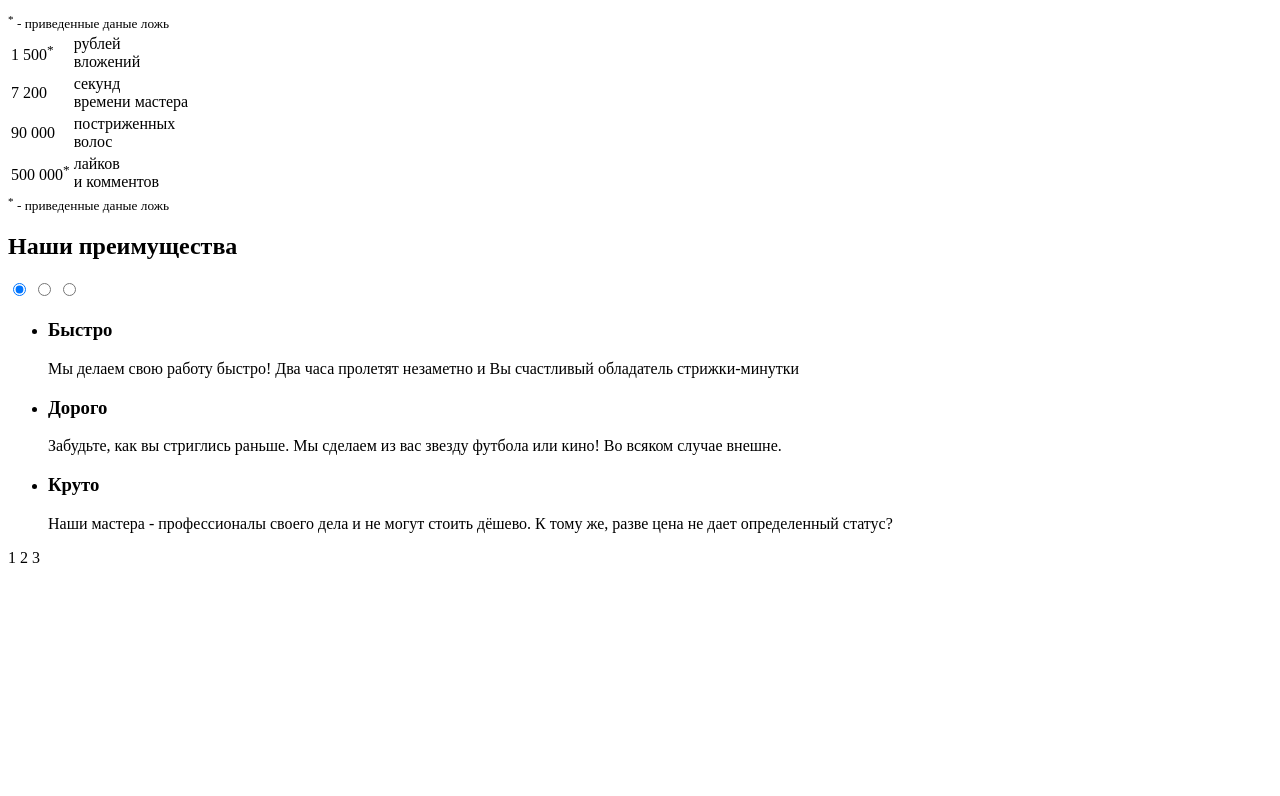
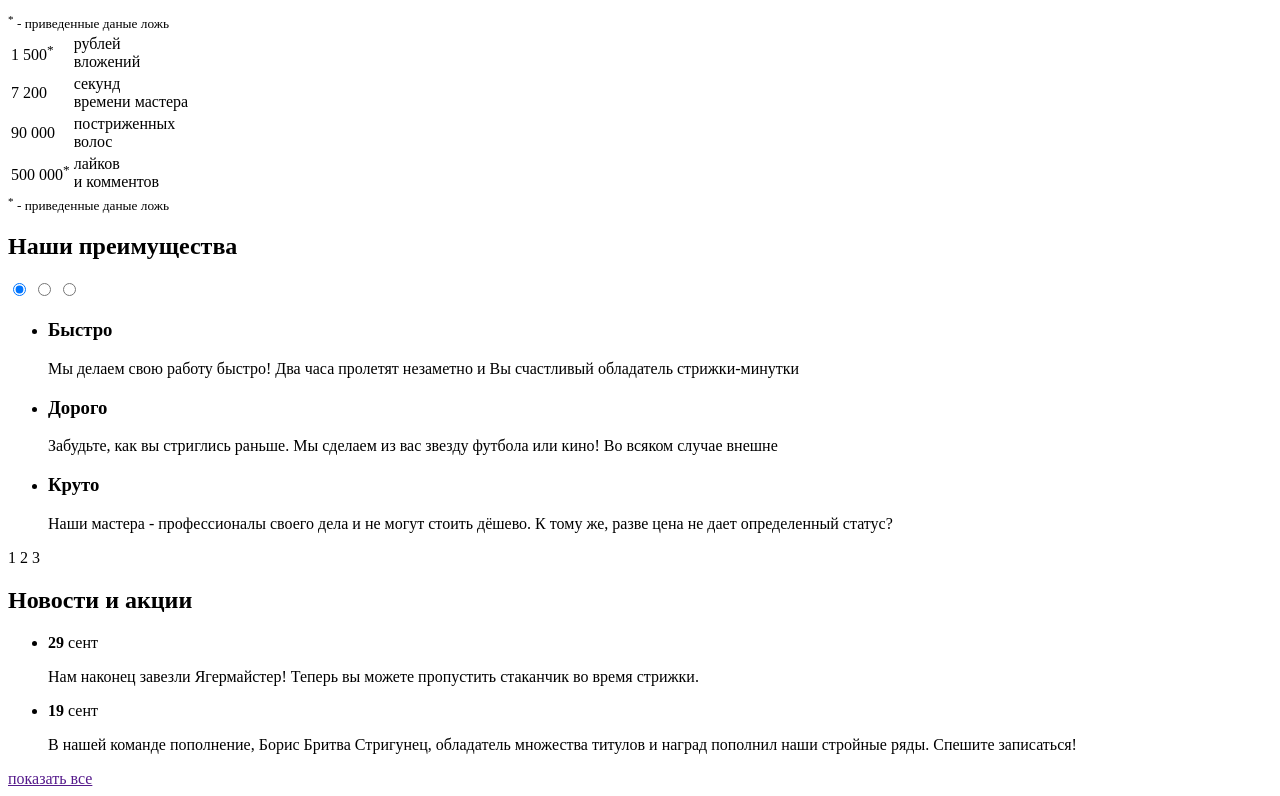
Before and after one commit to EugeneAndrievsky/Barbershop-adaptive, a plain HTML site: page index.html in a window 1280 px wide. Shown: the part 399-1195 px from the top of the page. Before the commit the page ends 974 px from the top, so only its background shows below. Drawn offline with Linux system fonts and the light colour scheme.

Commit message:
html: новости

```diff
--- a/index.html
+++ b/index.html
@@ -68,7 +68,7 @@
           </li>
           <li  class="advantages__item  advantages__item--expensive  slider__item">
             <h3 class="advantages__item-title">Дорого</h3>
-            <p>Забудьте, как вы стриглись раньше. Мы сделаем из вас звезду футбола или кино! Во всяком случае внешне. </p>
+            <p>Забудьте, как вы стриглись раньше. Мы сделаем из вас звезду футбола или кино! Во всяком случае внешне </p>
           </li>
           <li  class="advantages__item  advantages__item--cool  slider__item">
             <h3 class="advantages__item-title">Круто</h3>
@@ -83,5 +83,22 @@
       </div>
     </section>
 
+    <section class="news">
+      <div class="news__wrapper">
+        <h2 class="news__title">Новости и акции</h2>
+        <ul class="news__list">
+          <li class="news__item">
+            <time class="news__date" datetime="2016-09-29"><b>29</b> сент</time>
+            <p>Нам наконец завезли Ягермайстер! Теперь вы можете пропустить стаканчик во время стрижки.</p>
+          </li>
+          <li class="news__item">
+            <time class="news__date" datetime="2016-09-19"><b>19</b> сент</time>
+            <p>В нашей команде пополнение, Борис Бритва Стригунец, обладатель множества титулов и наград пополнил наши стройные ряды. Спешите записаться!</p>
+          </li>
+        </ul>
+        <a class="news__to-all  btn" href="">показать все</a>
+      </div>
+    </section>
+
   </body>
 </html>
```
